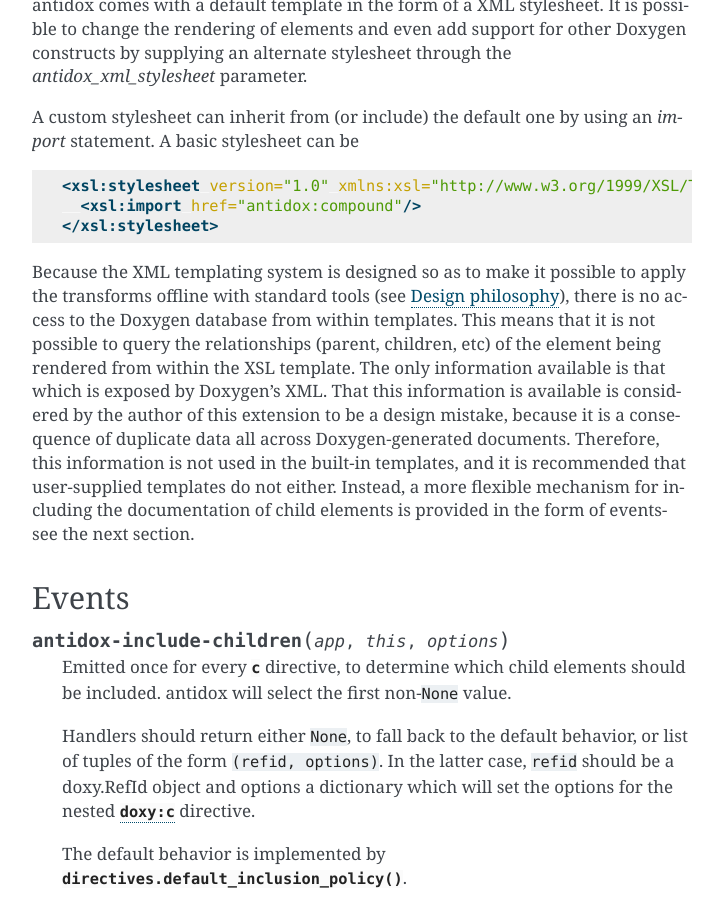
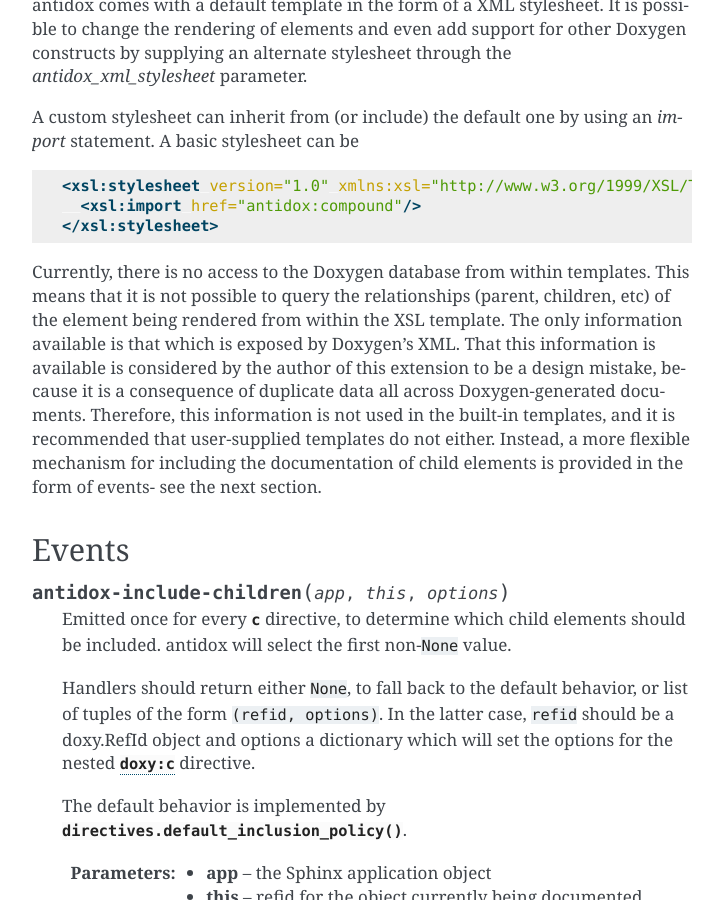
Before and after one commit to jcarrano/antidox, a Sphinx documentation site: the page built from doc/source/guide.rst, in a window 1280 px wide and 900 px high, scrolled down 2999 px. Shown: the whole window, without its empty margins (388-1111 px from the left). Built offline with Sphinx 7.4.7, drawn with Linux system fonts in a browser that asks for light colours.

Commit message:
Remove references to "offline xslt processing".
Offline XSLT processing is not worth it and it is not going to
happen.

Now we are free to use stylesheet parameters and custom XPath
functions (and even custom nodes).

```diff
--- a/doc/source/guide.rst
+++ b/doc/source/guide.rst
@@ -157,18 +157,16 @@
     <xsl:import href="antidox:compound"/>
   </xsl:stylesheet>
 
-Because the XML templating system is designed so as to make it possible to apply
-the transforms offline with standard tools (see :ref:`Design philosophy`), there is
-no access to the Doxygen database from within templates. This means that it is
-not possible to query the relationships (parent, children, etc) of the element
-being rendered from within the XSL template. The only information available is
-that which is exposed by Doxygen's XML. That this information is available is
-considered by the author of this extension to be a design mistake, because it
-is a consequence of duplicate data all across Doxygen-generated documents.
-Therefore, this information is not used in the built-in templates, and it is
-recommended that user-supplied templates do not either. Instead, a more flexible
-mechanism for including the documentation of child elements is provided in the
-form of events- see the next section.
+Currently, there is no access to the Doxygen database from within templates.
+This means that it is not possible to query the relationships (parent,
+children, etc) of the element being rendered from within the XSL template. The
+only information available is that which is exposed by Doxygen's XML. That this
+information is available is considered by the author of this extension to be a
+design mistake, because it is a consequence of duplicate data all across
+Doxygen-generated documents. Therefore, this information is not used in the
+built-in templates, and it is recommended that user-supplied templates do not
+either. Instead, a more flexible mechanism for including the documentation of
+child elements is provided in the form of events- see the next section.
 
 Events
 ------
--- a/doc/source/overview.rst
+++ b/doc/source/overview.rst
@@ -58,12 +58,6 @@
 to give documentation writers explicit control over the layout and placement of
 the different entities.
 
-The templating and XML handling logic is designed so that in the future it is
-possible to run the XSL transformation online, using generic tools. For this
-reason, there should not be any custom functions defined and no stylesheet
-parameters that depend on the plugin to set them.
-
-
 Quickstart
 ----------
 
```
Also changed, not shown: doc/source/templating.rst (+2 -5 lines).
